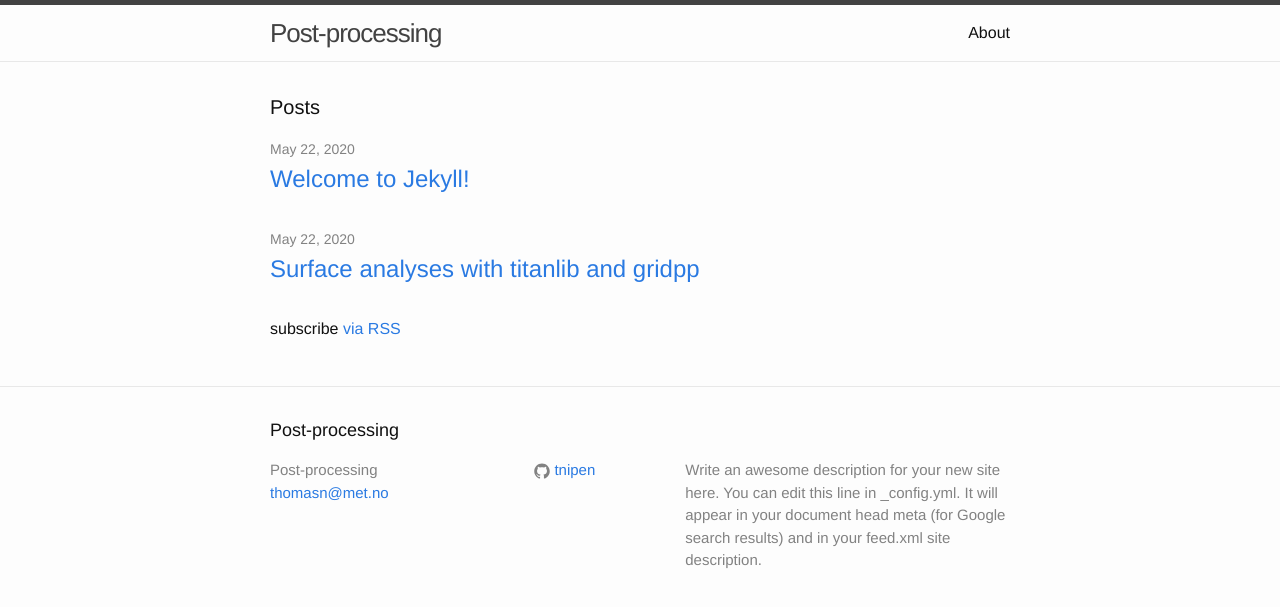
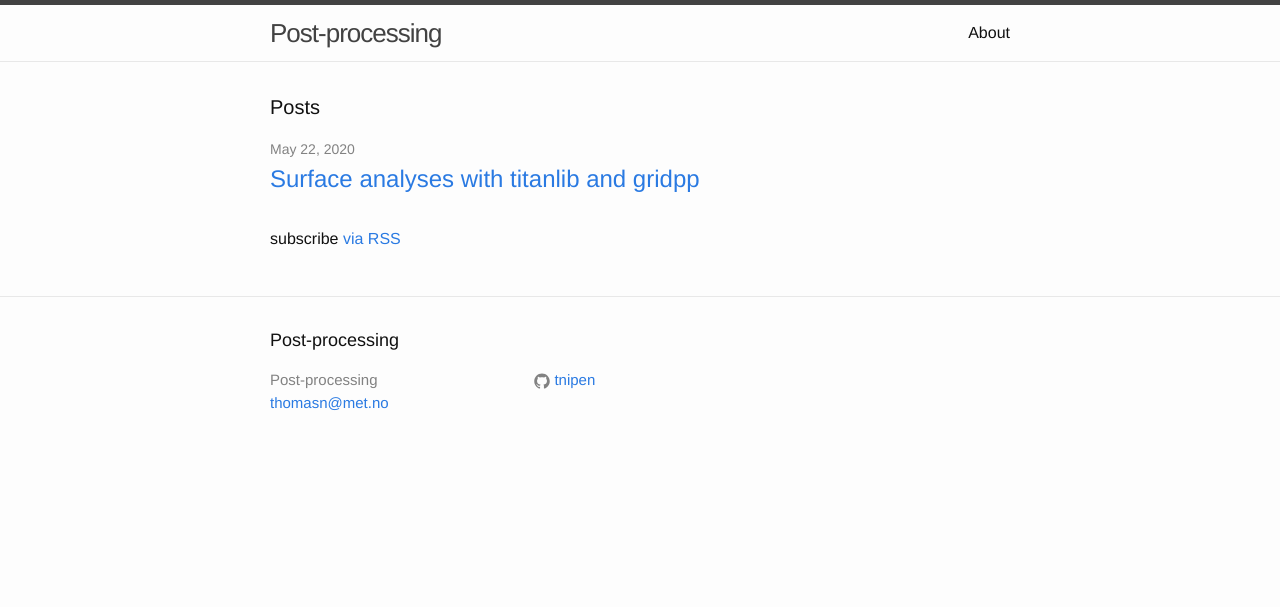
Before and after one commit to tnipen/tnipen.github.io, a Jekyll site: the page built from index.html, in a window 1280 px wide. Shown: the top 607 px of the page. Built offline with Jekyll 4.4.1, drawn with Linux system fonts in a browser that asks for light colours.

Commit message:
More stuff

```diff
--- a/_config.yml
+++ b/_config.yml
@@ -9,9 +9,6 @@
 title: Post-processing
 email: thomasn@met.no
 description: > # this means to ignore newlines until "baseurl:"
-  Write an awesome description for your new site here. You can edit this
-  line in _config.yml. It will appear in your document head meta (for
-  Google search results) and in your feed.xml site description.
 baseurl: "" # the subpath of your site, e.g. /blog
 url: "http://tnipen.github.io" # the base hostname & protocol for your site
 github_username:  tnipen
--- a/_posts/2020-05-22-titanlib-gridpp.markdown
+++ b/_posts/2020-05-22-titanlib-gridpp.markdown
@@ -2,7 +2,7 @@
 layout: post
 title:  "Surface analyses with titanlib and gridpp"
 date:   2020-05-22 15:58:36 +0200
-categories: jekyll update
+tags: optimal_interpolation quality_control
 ---
 
 This tutorial shows how to integrate observations with an NWP background field using python. First install
```
Also changed, not shown: _posts/2020-05-22-welcome-to-jekyll.markdown (deleted, +0 -25 lines).
